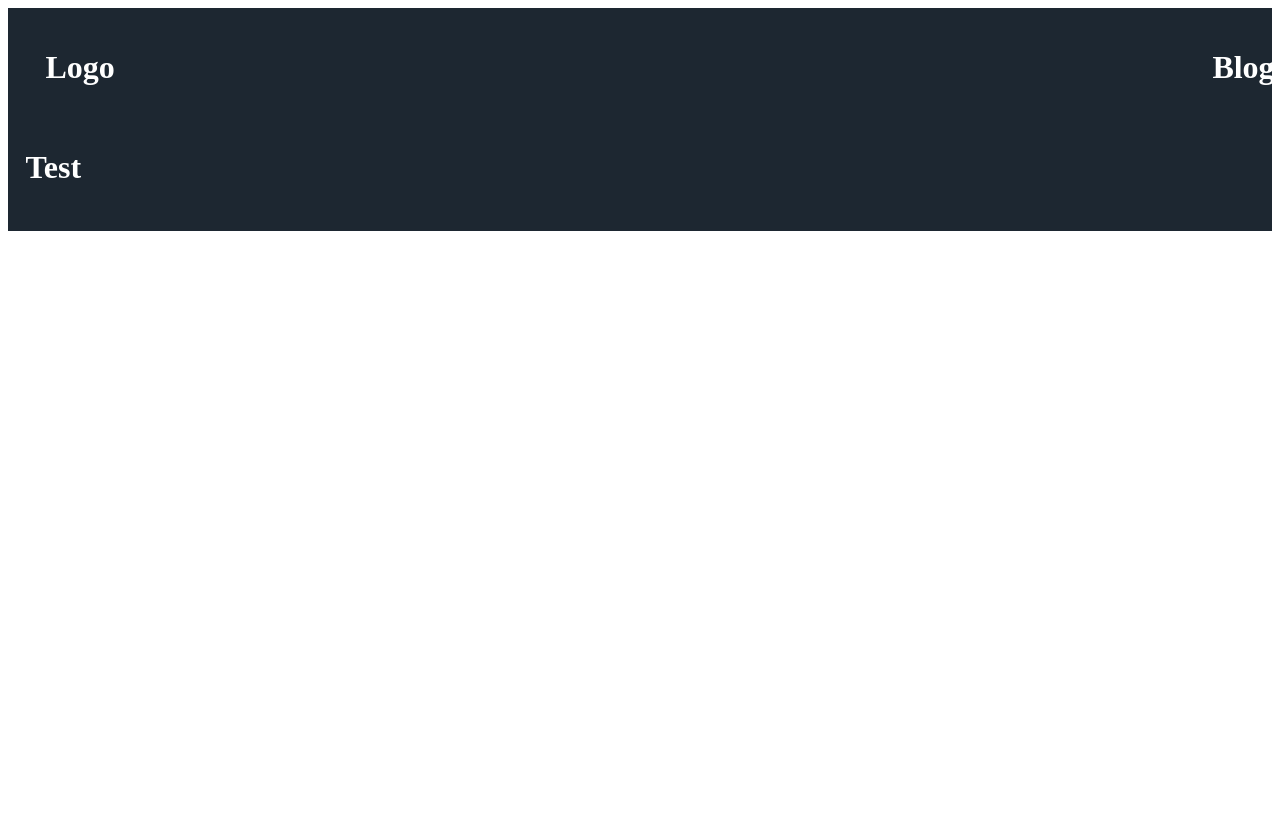
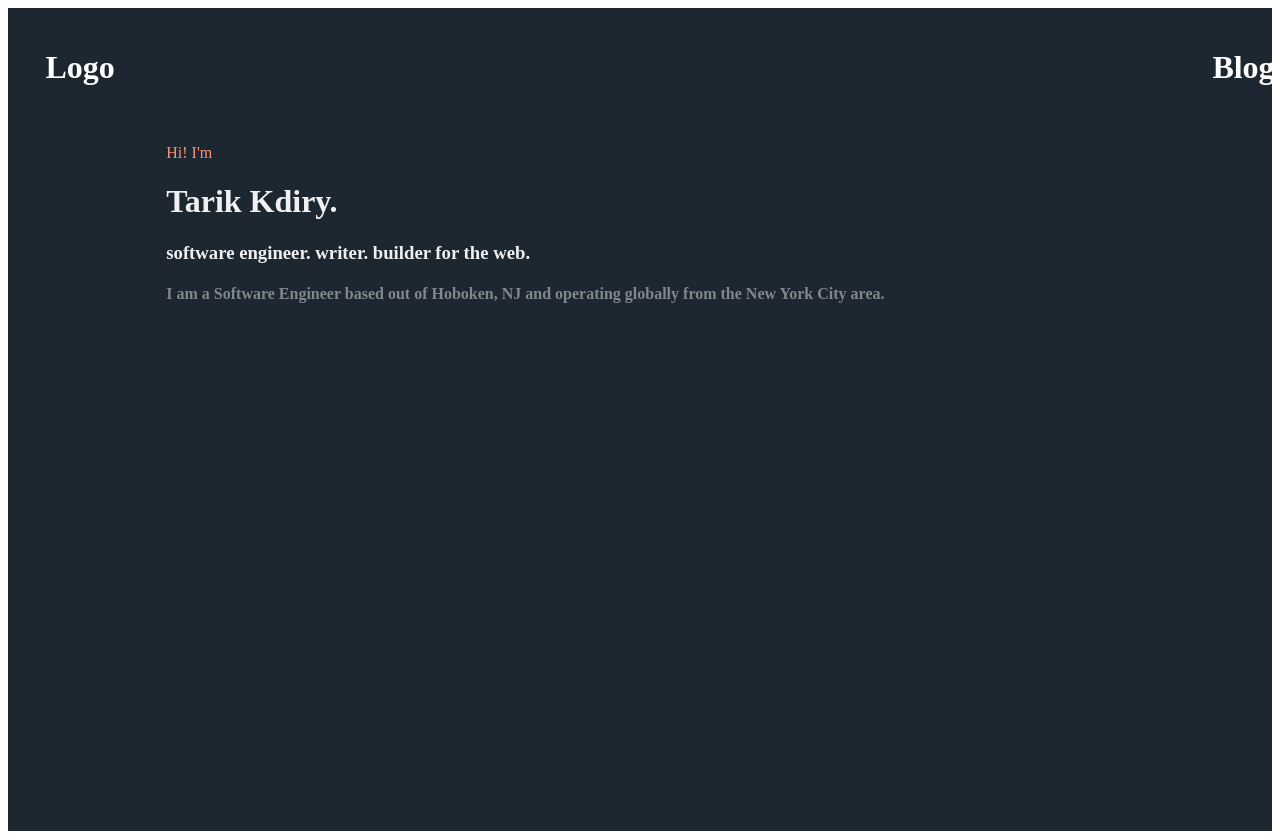
Before and after one commit to tarikkdiry/tarikkdiry.com, a Gatsby site: page / in a window 1280 px wide. Before the commit the page ends 800 px from the top, so only its background shows below. Built offline with nearby package versions, Linux system fonts and the light colour scheme; Gatsby itself is replaced by a stand-in of ours.

Commit message:
improved layout

```diff
--- a/src/components/atoms/H1/index.module.scss
+++ /dev/null
@@ -1,3 +0,0 @@
-h1 {
-    font-size: 50pt;
-}
--- /dev/null
+++ b/src/components/atoms/Profile/index.module.scss
@@ -0,0 +1,16 @@
+$break-small: 480px;
+$break-large: 1200px;
+
+.profile img {
+    width: 400px;
+    height: 400px;
+    border-radius: 50%;
+
+    @media screen and (max-width: $break-small) {
+        justify-content: center;
+        align-items: center;
+        width: 200px;
+        height: 200px;
+        margin-left: 20%;
+    }
+}
--- a/src/components/layout.js
+++ b/src/components/layout.js
@@ -31,6 +31,7 @@ const Layout = ({ children }) => {
           margin: `0 auto`,
           maxWidth: 960,
           padding: `0 1.0875rem 1.45rem`,
+          backgroundColor: '#1D2731'
         }}
       >
         <main>{children}</main>
--- a/src/components/layouts/layout.js
+++ b/src/components/layouts/layout.js
@@ -3,6 +3,7 @@ import Helmet from "react-helmet";
 // import Icon from "src/assets/icons/tk_logo_white.png";
 import Header from "../molecules/Header/index";
 import layoutStyles from "./layout.module.scss";
+import "../../styles/_variables.scss";
 
 const Layout = (props) => {
     return (
--- a/src/components/layouts/layout.module.scss
+++ b/src/components/layouts/layout.module.scss
@@ -1,11 +1,20 @@
+$white: #F0F0F2;
+$accent: #FD9374;
+$background: #1D2731;
+
 .container {
-    // margin: 0 auto;
-    padding: 0 1.0875rem 1.45rem;
-    background-color: #1D2731;
     display: flex;
     flex-direction: column;
+    padding: 0 1.0875rem 1.45rem;
+    background-color: $background;
+    height: 100vh;
 
     .content {
+        position: relative;
         // background-color: blue;
+        max-width: 1000px;
+        display: flex;
+        align-items: center;
+        justify-content: center;
     }
 }
--- /dev/null
+++ b/src/components/molecules/Intro/index.js
@@ -0,0 +1,18 @@
+import React from "react";
+import { Link } from "gatsby";
+import styles from "./index.module.scss";
+import '../../../styles/_variables.scss';
+
+const Intro = () => {
+    return (
+        <div className={styles.container}>
+            <p>Hi! I'm</p>
+                <h1>Tarik Kdiry.</h1>
+                <h3>software engineer. writer. builder for the web.</h3>
+                <h4>I am a Software Engineer based out of Hoboken, NJ and operating globally from the New York City area.</h4>
+                {/* <h4>Let's connect! While you're here, check out my <Link to='/blog' target="_blank" className={greetingStyles.links}>blog!</Link></h4> */}
+        </div>
+    );
+}
+
+export default Intro;
--- /dev/null
+++ b/src/components/molecules/Intro/index.module.scss
@@ -0,0 +1,20 @@
+$white: #F0F0F2;
+$accent: #FD9374;
+$background: #1D2731;
+$grey: #81878C;
+
+.container {
+    // background-color: red;
+
+    p {
+        color: $accent;
+    }
+
+    h1, h2, h3 {
+        color: $white;
+    }
+
+    h4 {
+        color :$grey;
+    }
+}
--- a/src/pages/index.js
+++ b/src/pages/index.js
@@ -1,9 +1,10 @@
-import React from "react"
-// import { Link } from "gatsby"
-import Layout from "../components/layouts/layout"
-import Image from "../components/image"
+import React from "react";
+import { Link } from "gatsby";
+import Layout from "../components/layouts/layout";
+import Image from "../components/image";
 // import SEO from "../components/seo"
 import Header from "../components/molecules/Header/index";
+import Intro from "../components/molecules/Intro/index";
 
 const IndexPage = () => (
   <Layout>
@@ -11,7 +12,7 @@ const IndexPage = () => (
     {/* <div> */}
       {/* <Image /> */}
     {/* </div> */}
-    <h1>Test</h1>
+    <Intro></Intro>
   </Layout>
 )
 
--- /dev/null
+++ b/src/styles/_variables.scss
@@ -0,0 +1,3 @@
+$white: #F0F0F2;
+$accent: #FD9374;
+$background: #1D2731;
```
Also changed, not shown: src/components/atoms/H1/index.js (deleted, +0 -9 lines), src/components/atoms/Profile/index.js (added, +13 -0 lines), 1 other file.
